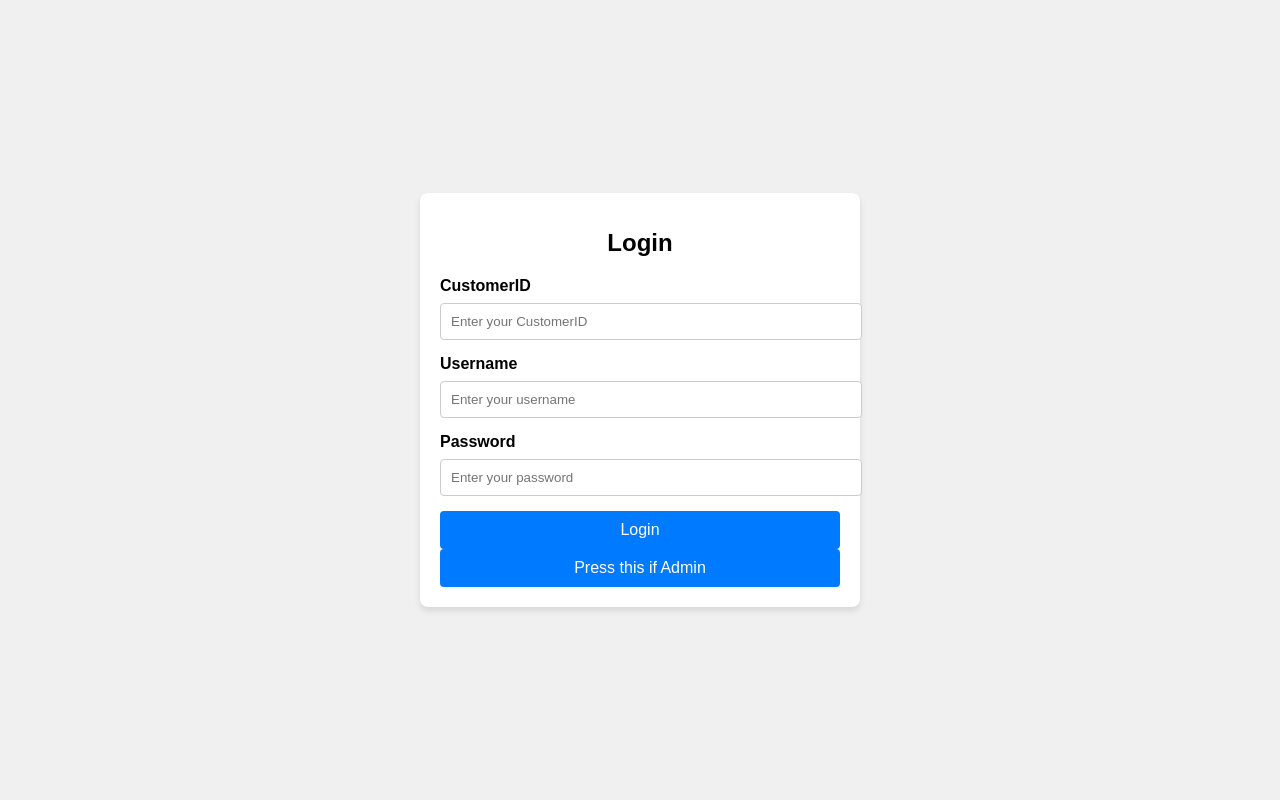
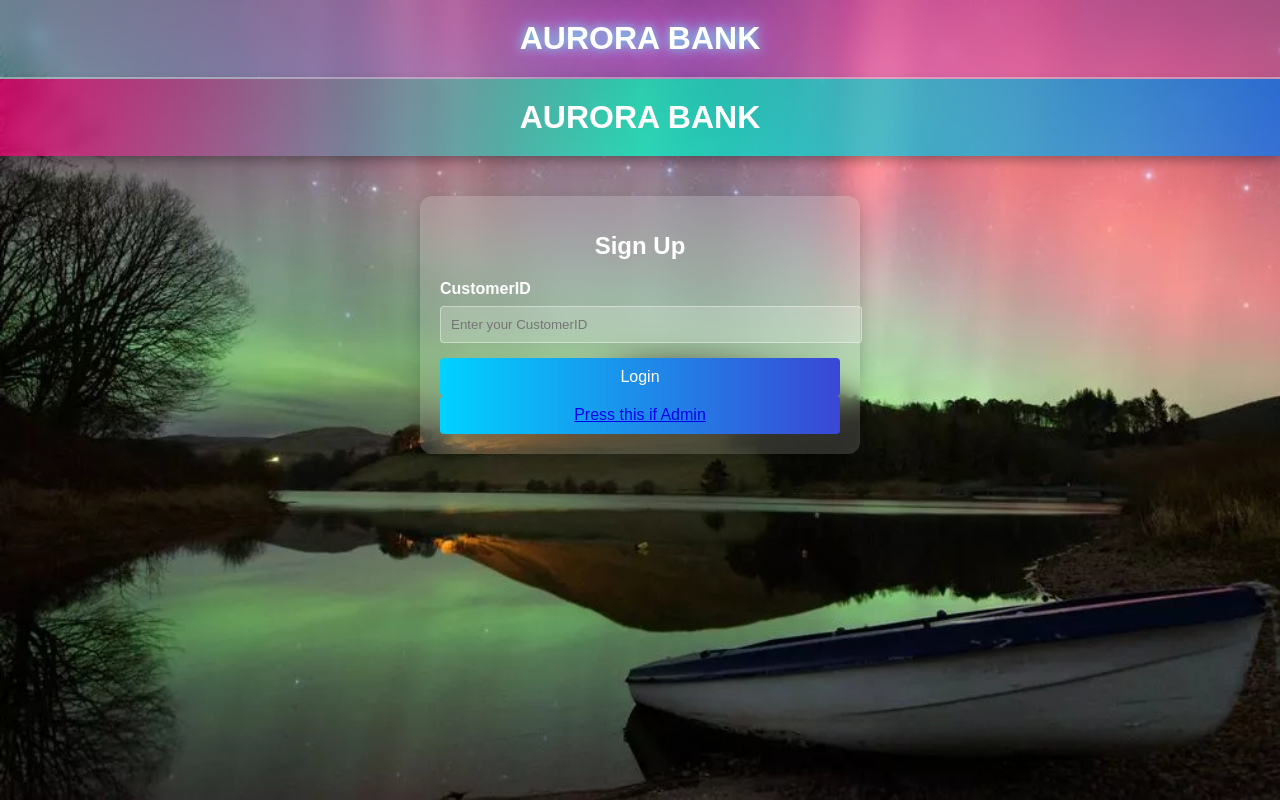
Before and after one commit to thedhuwh-png/HackathonLondon, a plain HTML site: page index.html in a window 1280 px wide. Drawn offline with Linux system fonts and the light colour scheme.

Commit message:
Add files via upload

```diff
--- a/index.html
+++ b/index.html
@@ -3,26 +3,23 @@
 <head>
     <meta charset="UTF-8">
     <meta name="viewport" content="width=device-width, initial-scale=1.0">
+    <title>Sign Up</title>
     <link rel="stylesheet" href="styles.css">
-    <title>Login Page</title>
 </head>
 <body>
+    <header>AURORA BANK</header>
+
+    <div class="header">AURORA BANK</div>
+
     <div class="login-container">
-        <h1>Login</h1>
+        <h1>Sign Up</h1>
         <form>
             <label for="CustomerID">CustomerID</label>
-            <input type="number" id="CustomerID" name="CustomerID" placeholder="Enter your CustomerID" required>
-
-            <label for="Username">Username</label>
-            <input type="text" id="Username" name="Username" placeholder="Enter your username" required>
-
-            <label for="password">Password</label>
-            <input type="password" id="password" name="password" placeholder="Enter your password" required>
-
+            <input type="text" id="CustomerID" name="CustomerID" placeholder="Enter your CustomerID" required>
             <button type="submit">Login</button>
-
-             <button type="submit">Press this if Admin</button>
+            <button type="submit"><a href="adminlogin.html" class="admin-btn">Press this if Admin</a></button>
         </form>
     </div>
+
 </body>
 </html>
--- a/styles.css
+++ b/styles.css
@@ -1,47 +1,99 @@
-body {
+ body {
             display: flex;
-            justify-content: center;
+            flex-direction: column;
+            justify-content: flex-start;
             align-items: center;
             height: 100vh;
             margin: 0;
             font-family: Arial, sans-serif;
-            background-color: #f0f0f0;
+            background-image: url('northen.webp');
+            background-repeat: no-repeat;
+            background-attachment: fixed;
+            background-size: cover;
         }
+
+        /* Header styling */
+        .header {
+            width: 100%;
+            padding: 20px 0;
+            text-align: center;
+            font-size: 32px;
+            font-weight: bold;
+            color: white;
+            background: linear-gradient(90deg, rgba(255,0,122,0.7), rgba(0,255,200,0.7), rgba(0,120,255,0.7));
+            backdrop-filter: blur(6px);
+            -webkit-backdrop-filter: blur(6px);
+            box-shadow: 0 4px 10px rgba(0,0,0,0.3);
+        }
+
         .login-container {
-            background: #fff;
+            background: rgba(255, 255, 255, 0.15);
+            backdrop-filter: blur(15px);
+            -webkit-backdrop-filter: blur(15px);
             padding: 20px;
-            border-radius: 8px;
-            box-shadow: 0 4px 6px rgba(0, 0, 0, 0.1);
+            margin-top: 40px;
+            border-radius: 12px;
+            box-shadow: 0 8px 20px rgba(0, 0, 0, 0.2);
             width: 100%;
             max-width: 400px;
         }
+
         .login-container h1 {
             margin-bottom: 20px;
             font-size: 24px;
             text-align: center;
+            color: white;
         }
+
         .login-container label {
             display: block;
             margin-bottom: 8px;
             font-weight: bold;
+            color: white;
         }
+
         .login-container input {
             width: 100%;
             padding: 10px;
             margin-bottom: 15px;
-            border: 1px solid #ccc;
+            border: 1px solid rgba(255,255,255,0.4);
+            background: rgba(255,255,255,0.2);
             border-radius: 4px;
+            color: white;
         }
+
         .login-container button {
             width: 100%;
             padding: 10px;
-            background-color: #007BFF;
+            background: linear-gradient(90deg, #00d2ff, #3a47d5);
             color: #fff;
             border: none;
             border-radius: 4px;
             font-size: 16px;
             cursor: pointer;
         }
+
         .login-container button:hover {
-            background-color: #0056b3;
+            background: linear-gradient(90deg, #00b7e6, #2f3bb7);
         }
+
+        /* Aurora Glow Header */
+        header {
+            width: 100%;
+            padding: 20px 0;
+            text-align: center;
+            font-size: 32px;
+            font-weight: bold;
+            color: white;
+            text-shadow: 0 0 10px #7df9ff, 0 0 20px #9b5cff, 0 0 35px #ff66c4;
+            background: linear-gradient(90deg, rgba(125,249,255,0.4), rgba(155,92,255,0.4), rgba(255,102,196,0.4));
+            backdrop-filter: blur(8px);
+            border-bottom: 2px solid rgba(255,255,255,0.4);
+            animation: auroraShift 6s ease-in-out infinite alternate;
+        }
+
+        @keyframes auroraShift {
+            0% { text-shadow: 0 0 10px #7df9ff, 0 0 20px #9b5cff, 0 0 35px #ff66c4; }
+            50% { text-shadow: 0 0 15px #00eaff, 0 0 30px #b57bff, 0 0 45px #ff5bbd; }
+            100% { text-shadow: 0 0 10px #8bf7ff, 0 0 25px #a671ff, 0 0 40px #ff7ad6; }
+        }
```
Also changed, not shown: adminlogin.html (added, +31 -0 lines), dashboard.html (added, +37 -0 lines), signup.html (added, +38 -0 lines), northen.webp (added), 1 other file.
